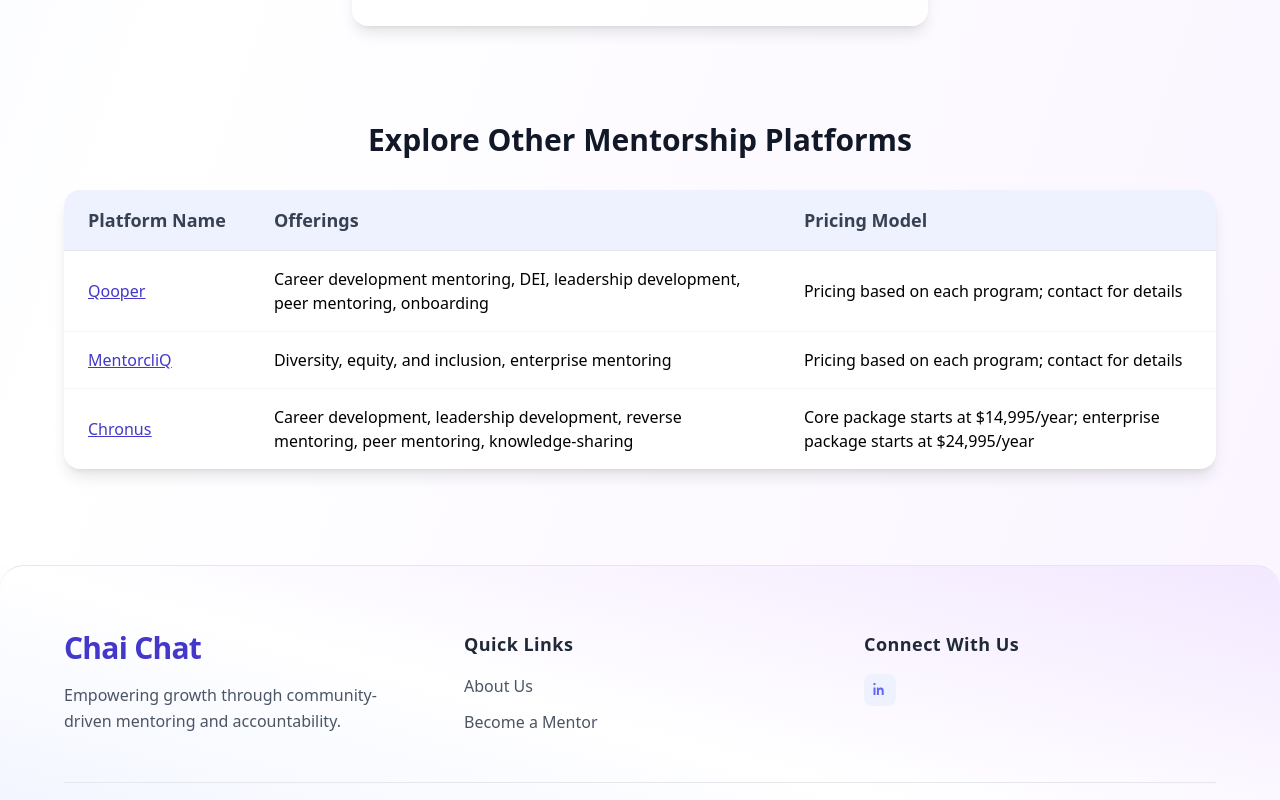
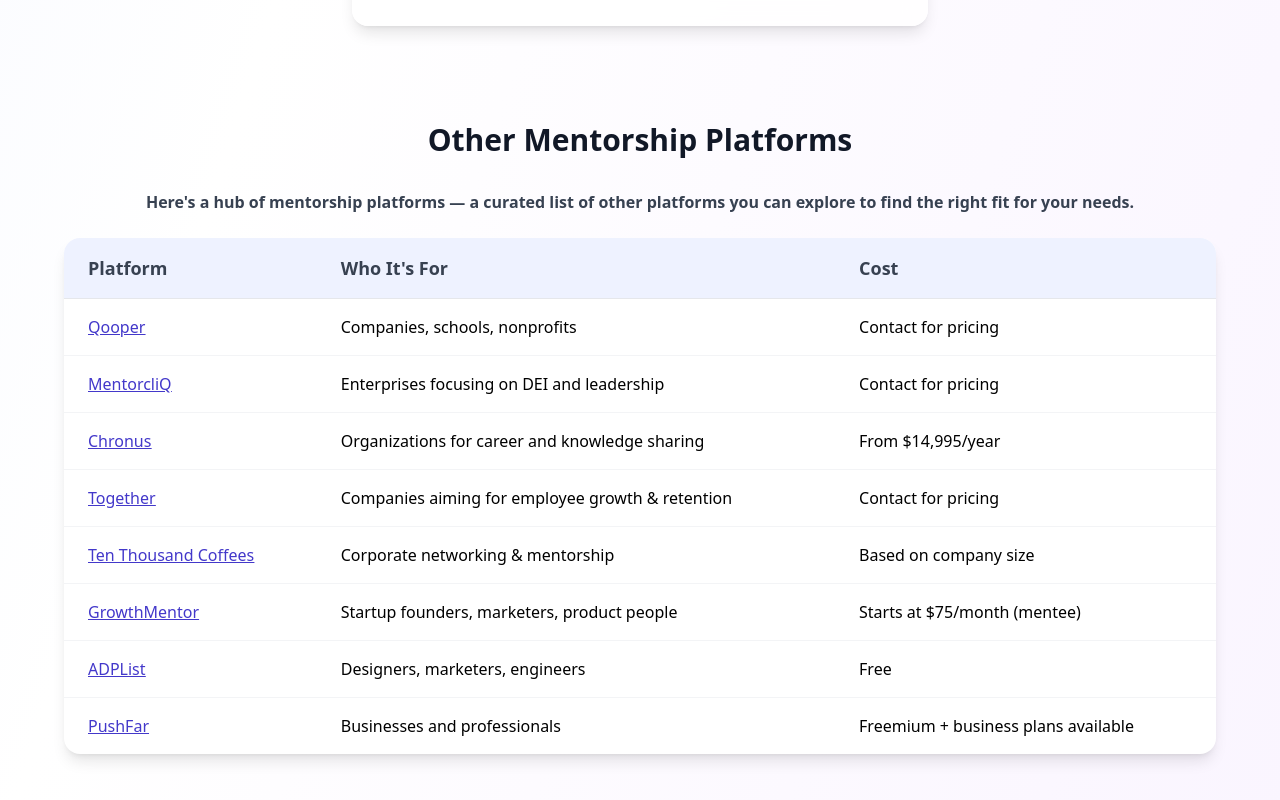
Before and after one commit to miac-design/chaiwithsonder, a Next.js app: page /mentor in a window 1280 px wide. Shown: the part 3100-3900 px from the top of the page. Built offline with nearby package versions, Linux system fonts and the light colour scheme; no server answers.

Commit message:
Add 'Other Mentorship Platforms' section and update Mentorship dropdown

```diff
--- a/src/app/(routes)/mentor/page.tsx
+++ b/src/app/(routes)/mentor/page.tsx
@@ -410,35 +410,62 @@ export default function Mentor() {
             </form>
           </div>
         </section>
-        {/* Explore Other Mentorship Platforms Section */}
-        <section className="mt-24 max-w-7xl mx-auto px-4 sm:px-6 lg:px-8">
-          <h2 className="text-3xl font-bold text-gray-900 mb-8 text-center">Explore Other Mentorship Platforms</h2>
+        {/* Other Mentorship Platforms Section */}
+        <section id="other-platforms" className="mt-24 max-w-7xl mx-auto px-4 sm:px-6 lg:px-8">
+          <h2 className="text-3xl font-bold text-gray-900 mb-8 text-center">Other Mentorship Platforms</h2>
+          <p className="font-semibold text-center mb-6 text-gray-700">
+            <strong>Here's a hub of mentorship platforms — a curated list of other platforms you can explore to find the right fit for your needs.</strong>
+          </p>
           <div className="overflow-x-auto rounded-2xl shadow-lg bg-white">
             <table className="min-w-full divide-y divide-gray-200 text-left">
               <thead className="bg-indigo-50">
                 <tr>
-                  <th scope="col" className="px-6 py-4 text-lg font-semibold text-gray-700 whitespace-nowrap">Platform Name</th>
-                  <th scope="col" className="px-6 py-4 text-lg font-semibold text-gray-700 whitespace-nowrap">Offerings</th>
-                  <th scope="col" className="px-6 py-4 text-lg font-semibold text-gray-700 whitespace-nowrap">Pricing Model</th>
+                  <th className="px-6 py-4 text-lg font-semibold text-gray-700 whitespace-nowrap">Platform</th>
+                  <th className="px-6 py-4 text-lg font-semibold text-gray-700 whitespace-nowrap">Who It's For</th>
+                  <th className="px-6 py-4 text-lg font-semibold text-gray-700 whitespace-nowrap">Cost</th>
                 </tr>
               </thead>
               <tbody className="divide-y divide-gray-100">
                 <tr>
-                  <td className="px-6 py-4 text-indigo-700 font-medium underline"><a href="https://www.qooper.io/blog/top-10-online-mentoring-platforms?utm_source=chatgpt.com" target="_blank" rel="noopener noreferrer">Qooper</a></td>
-                  <td className="px-6 py-4">Career development mentoring, DEI, leadership development, peer mentoring, onboarding</td>
-                  <td className="px-6 py-4">Pricing based on each program; contact for details</td>
+                  <td className="px-6 py-4 text-indigo-700 font-medium underline"><a href="https://qooper.io/" target="_blank" rel="noopener noreferrer">Qooper</a></td>
+                  <td className="px-6 py-4">Companies, schools, nonprofits</td>
+                  <td className="px-6 py-4">Contact for pricing</td>
                 </tr>
                 <tr>
-                  <td className="px-6 py-4 text-indigo-700 font-medium underline"><a href="https://www.qooper.io/blog/top-10-online-mentoring-platforms?utm_source=chatgpt.com" target="_blank" rel="noopener noreferrer">MentorcliQ</a></td>
-                  <td className="px-6 py-4">Diversity, equity, and inclusion, enterprise mentoring</td>
-                  <td className="px-6 py-4">Pricing based on each program; contact for details</td>
+                  <td className="px-6 py-4 text-indigo-700 font-medium underline"><a href="https://mentorcliq.com/" target="_blank" rel="noopener noreferrer">MentorcliQ</a></td>
+                  <td className="px-6 py-4">Enterprises focusing on DEI and leadership</td>
+                  <td className="px-6 py-4">Contact for pricing</td>
                 </tr>
                 <tr>
-                  <td className="px-6 py-4 text-indigo-700 font-medium underline"><a href="https://chronus.com/blog/best-mentoring-software?utm_source=chatgpt.com" target="_blank" rel="noopener noreferrer">Chronus</a></td>
-                  <td className="px-6 py-4">Career development, leadership development, reverse mentoring, peer mentoring, knowledge-sharing</td>
-                  <td className="px-6 py-4">Core package starts at $14,995/year; enterprise package starts at $24,995/year</td>
+                  <td className="px-6 py-4 text-indigo-700 font-medium underline"><a href="https://chronus.com/" target="_blank" rel="noopener noreferrer">Chronus</a></td>
+                  <td className="px-6 py-4">Organizations for career and knowledge sharing</td>
+                  <td className="px-6 py-4">From $14,995/year</td>
                 </tr>
-                {/* Add more platforms here as needed */}
+                <tr>
+                  <td className="px-6 py-4 text-indigo-700 font-medium underline"><a href="https://www.togetherplatform.com/" target="_blank" rel="noopener noreferrer">Together</a></td>
+                  <td className="px-6 py-4">Companies aiming for employee growth & retention</td>
+                  <td className="px-6 py-4">Contact for pricing</td>
+                </tr>
+                <tr>
+                  <td className="px-6 py-4 text-indigo-700 font-medium underline"><a href="https://www.tenthousandcoffees.com/" target="_blank" rel="noopener noreferrer">Ten Thousand Coffees</a></td>
+                  <td className="px-6 py-4">Corporate networking & mentorship</td>
+                  <td className="px-6 py-4">Based on company size</td>
+                </tr>
+                <tr>
+                  <td className="px-6 py-4 text-indigo-700 font-medium underline"><a href="https://www.growthmentor.com/" target="_blank" rel="noopener noreferrer">GrowthMentor</a></td>
+                  <td className="px-6 py-4">Startup founders, marketers, product people</td>
+                  <td className="px-6 py-4">Starts at $75/month (mentee)</td>
+                </tr>
+                <tr>
+                  <td className="px-6 py-4 text-indigo-700 font-medium underline"><a href="https://adplist.org/" target="_blank" rel="noopener noreferrer">ADPList</a></td>
+                  <td className="px-6 py-4">Designers, marketers, engineers</td>
+                  <td className="px-6 py-4">Free</td>
+                </tr>
+                <tr>
+                  <td className="px-6 py-4 text-indigo-700 font-medium underline"><a href="https://www.pushfar.com/" target="_blank" rel="noopener noreferrer">PushFar</a></td>
+                  <td className="px-6 py-4">Businesses and professionals</td>
+                  <td className="px-6 py-4">Freemium + business plans available</td>
+                </tr>
               </tbody>
             </table>
           </div>
--- a/src/components/Navbar.tsx
+++ b/src/components/Navbar.tsx
@@ -20,6 +20,7 @@ const navItems: NavItem[] = [
 const mentorshipLinks = [
   { name: 'Become a Mentor', href: '/mentor#application' },
   { name: 'Meet the Mentors', href: '/mentor' },
+  { name: 'Other Platforms', href: '/mentor#other-platforms' },
 ];
 
 const Navbar = (props: Record<string, unknown>) => {
```
